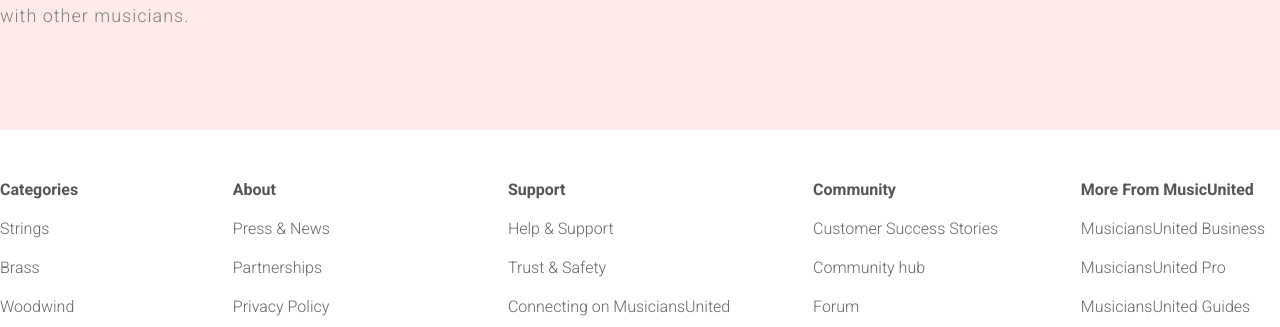
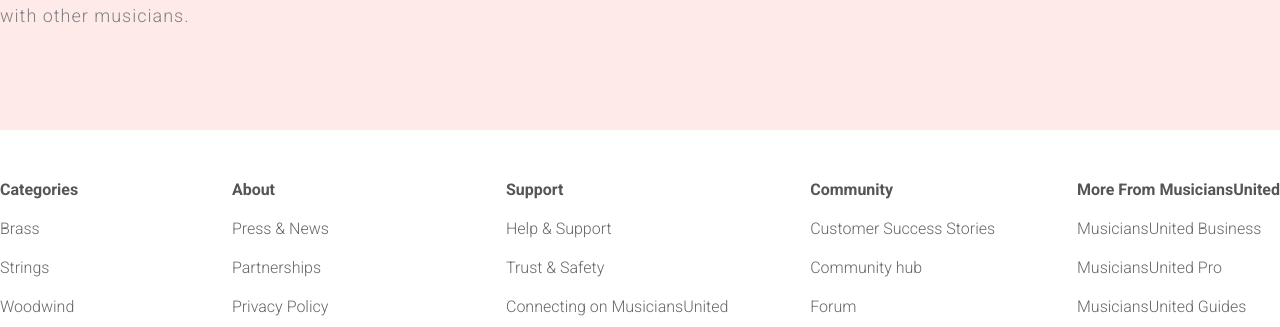
Before and after one commit to Amber-Lea-P/MusiciansUnited, a React (Vite) app in the folder app/: page / in a window 1280 px wide. Shown: the part 4412-4739 px from the top of the page. Built offline with nearby package versions, Linux system fonts and the light colour scheme.

Commit message:
update to footer to correct link order

```diff
--- a/app/src/components/footer/Footer.jsx
+++ b/app/src/components/footer/Footer.jsx
@@ -8,8 +8,8 @@
       <div className="top">
         <div className="item">
           <h2>Categories</h2>
+          <span>Brass</span>
           <span>Strings</span>
-          <span>Brass</span>
           <span>Woodwind</span>
           <span>Keyboards</span>
           <span>Percussions</span>
@@ -49,7 +49,7 @@
           <span>Community Standards</span>
         </div>
         <div className="item">
-          <h2>More From MusicUnited</h2>
+          <h2>More From MusiciansUnited</h2>
           <span>MusiciansUnited Business</span>
           <span>MusiciansUnited Pro</span>
           <span>MusiciansUnited Guides</span>
```
